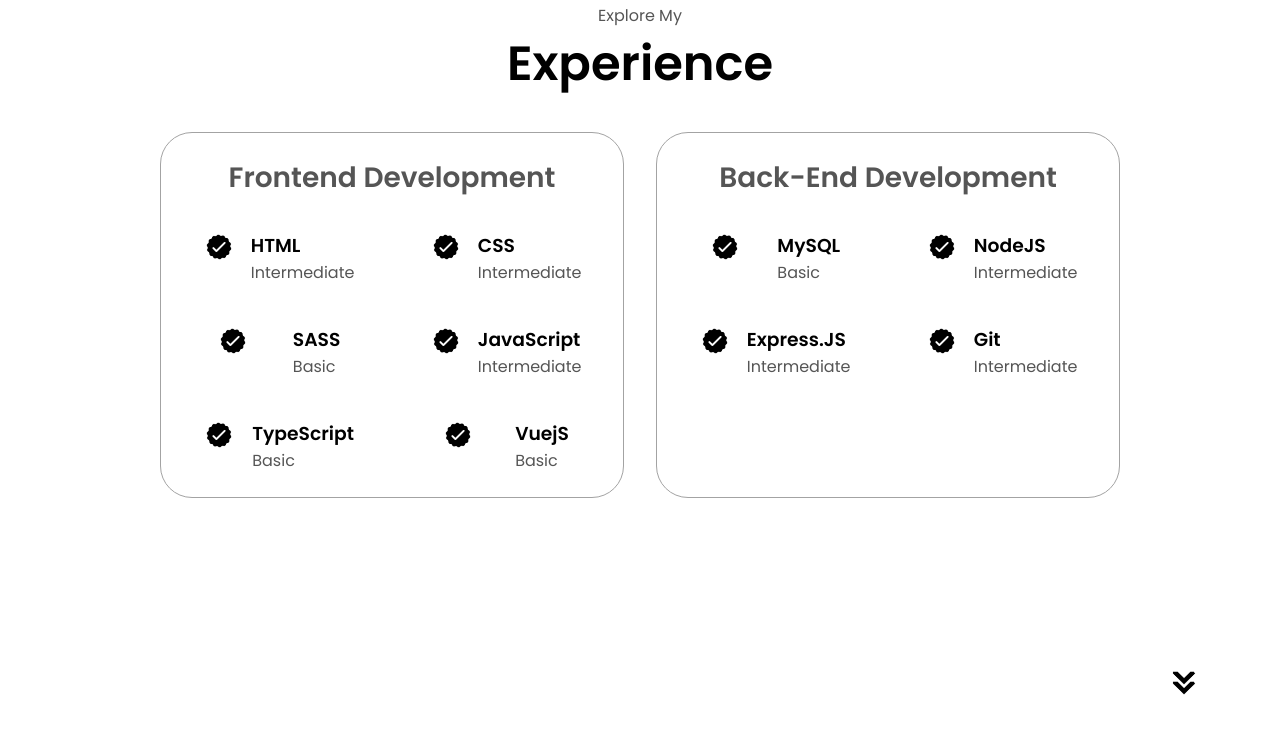
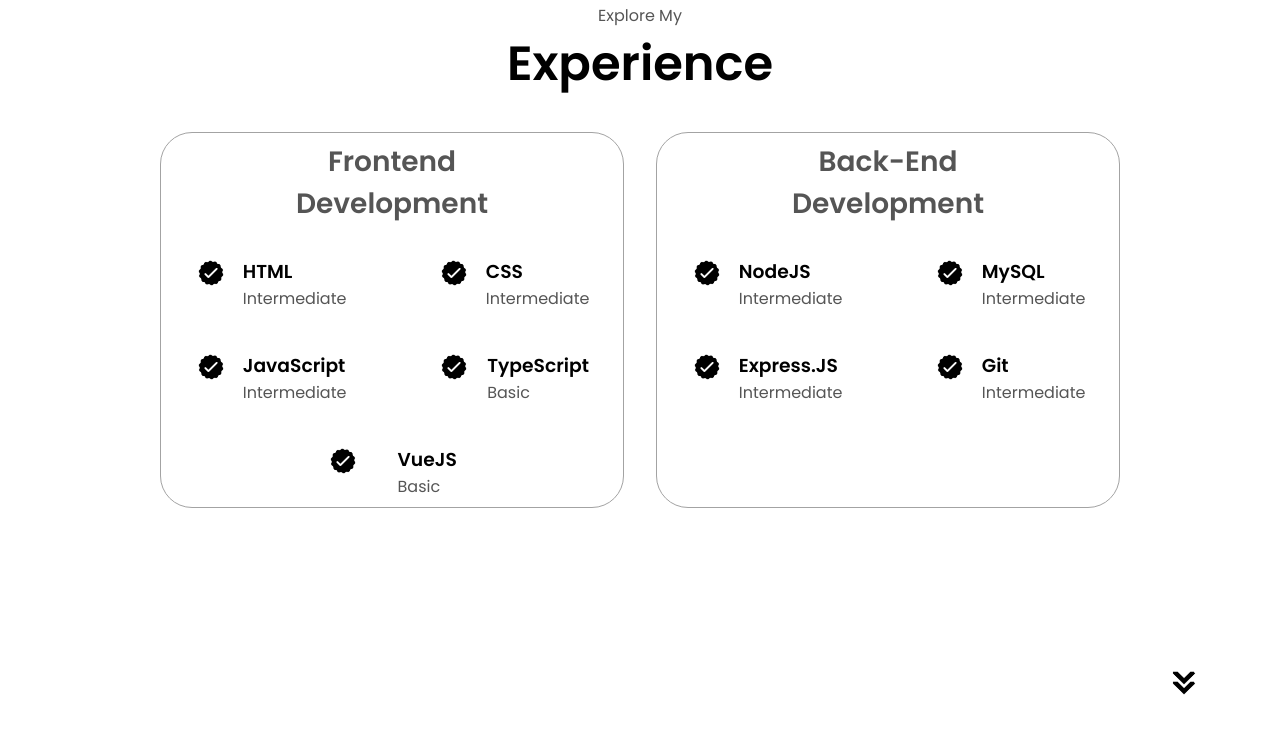
Before and after one commit to GiovaniMurakami/portfolio, a plain HTML site: page index.html in a window 1280 px wide. Shown: the part 1693-2429 px from the top of the page. Drawn offline with Linux system fonts and the light colour scheme.

```diff
--- a/index.html
+++ b/index.html
@@ -174,17 +174,6 @@
                                     class="icon"
                                 />
                                 <div>
-                                    <h3>SASS</h3>
-                                    <p>Basic</p>
-                                </div>
-                            </article>
-                            <article>
-                                <img
-                                    src="./assets/checkmark.png"
-                                    alt="Experience icon"
-                                    class="icon"
-                                />
-                                <div>
                                     <h3>JavaScript</h3>
                                     <p>Intermediate</p>
                                 </div>
@@ -207,7 +196,7 @@
                                     class="icon"
                                 />
                                 <div>
-                                    <h3>VuejS</h3>
+                                    <h3>VueJS</h3>
                                     <p>Basic</p>
                                 </div>
                             </article>
@@ -225,8 +214,8 @@
                                     class="icon"
                                 />
                                 <div>
-                                    <h3>MySQL</h3>
-                                    <p>Basic</p>
+                                    <h3>NodeJS</h3>
+                                    <p>Intermediate</p>
                                 </div>
                             </article>
                             <article>
@@ -236,7 +225,7 @@
                                     class="icon"
                                 />
                                 <div>
-                                    <h3>NodeJS</h3>
+                                    <h3>MySQL</h3>
                                     <p>Intermediate</p>
                                 </div>
                             </article>
--- a/style.css
+++ b/style.css
@@ -293,8 +293,13 @@ section {
   bottom: 2.5rem;
 }
 
+h2 {
+  width: 50%;
+  margin: 0 auto;
+}
+
 .details-container {
-  padding: 1.5rem;
+  padding: .5rem;
   flex: 1;
   background: white;
   border-radius: 2rem;
```
